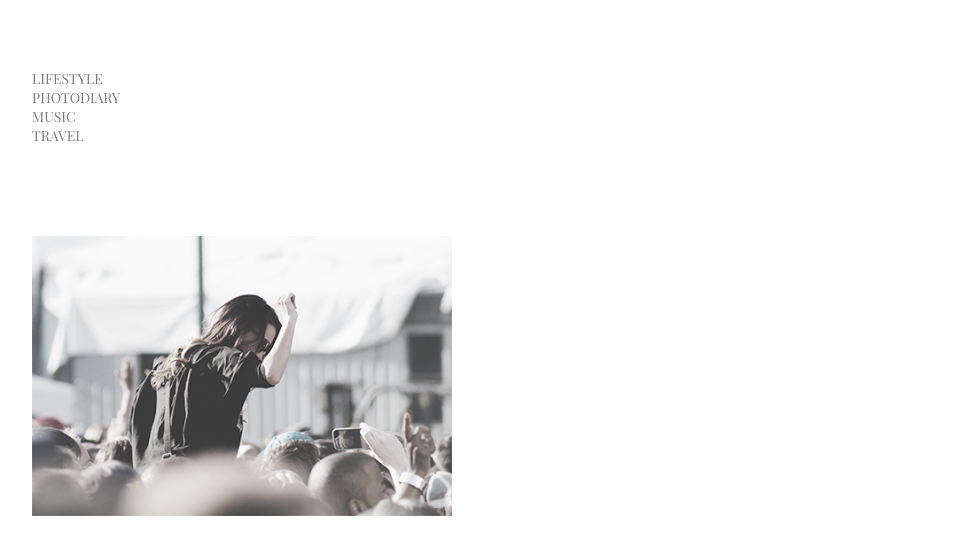
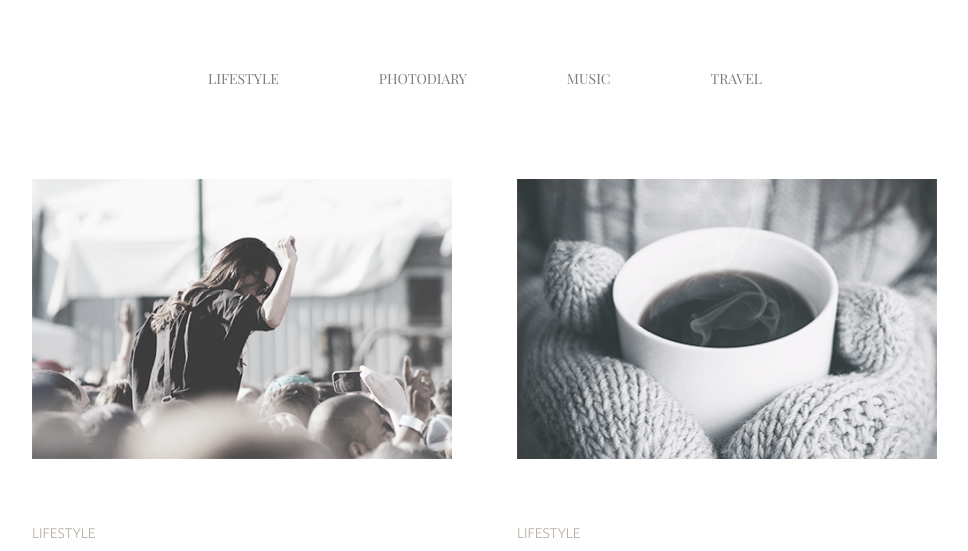
Before and after one commit to alika-bel/photoblog, a plain HTML site: page index.html in a window 1280 px wide. Shown: the top 551 px of the page, without its empty margins (155-1123 px from the left). Drawn offline with nearby package versions, Linux system fonts and the light colour scheme.

Commit message:
Розмістила контент

```diff
--- a/index.html
+++ b/index.html
@@ -37,7 +37,7 @@
     </header>
     <main>
       <section class="gallery">
-        <div class="container">
+        <div class="container gallery-container">
           <ul class="gallery-list">
             <li class="gallery-item">
               <article class="post">
--- a/src/styles/styles.css
+++ b/src/styles/styles.css
@@ -27,12 +27,23 @@ body {
 .header {
   padding-top: 70px;
 }
+.nav-list {
+  display: flex;
+  gap: 100px;
+  justify-content: center;
+}
 .nav-link {
   color: var(--color-text-navigation);
   text-decoration: none;
 }
+
 .nav-link:hover {
   color: var(--color-text-hover);
+}
+.gallery-container{
+  display: flex;
+  flex-direction: column;
+  align-items: center;
 }
 .gallery {
   padding-top: 90px;
@@ -40,6 +51,13 @@ body {
 }
 .gallery-list {
   margin-bottom: 95px;
+  display: flex;
+  flex-wrap: wrap;
+  column-gap: 65px;
+  row-gap: 130px;
+}
+.gallery-item{
+  max-width: 420px;
 }
 .post-photo {
   margin-bottom: 60px;
```
Also changed, not shown: 2 other files.
